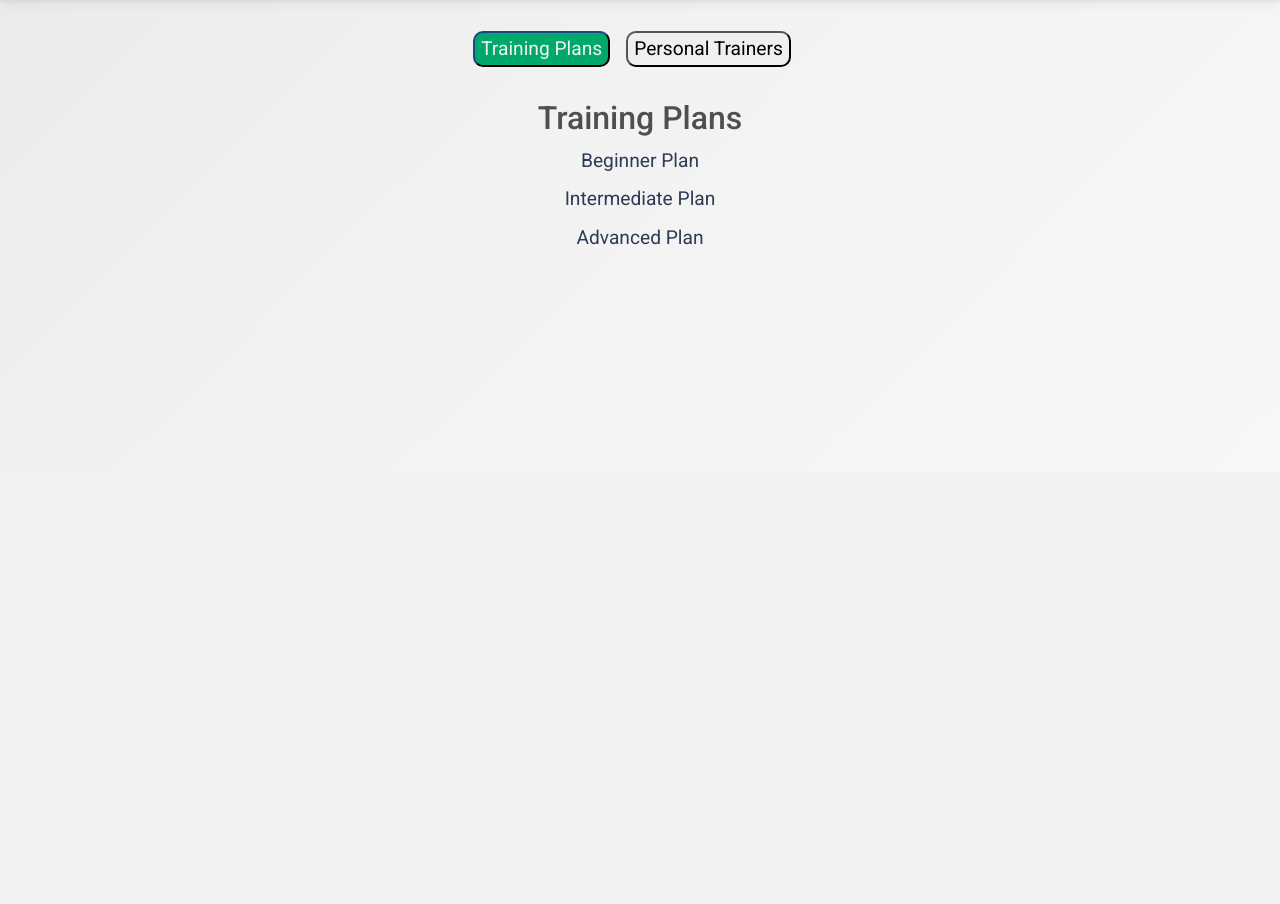
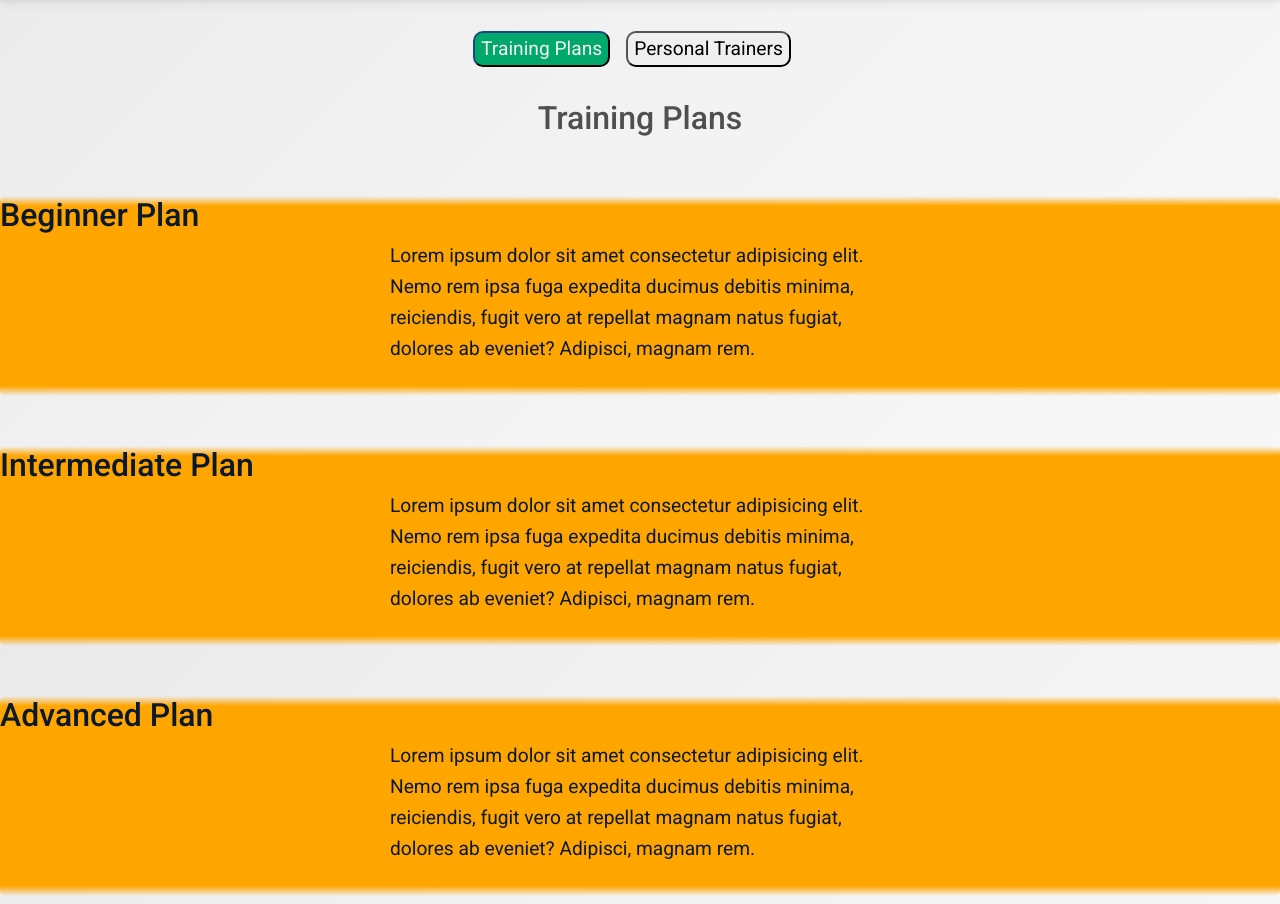
Before and after one commit to AfonsoLob/Built-Different, a Flask app: page / in a window 1280 px wide. Shown: the part 328-1232 px from the top of the page. Before the commit the page ends 573 px from the top, so only its background shows below. Run offline with Flask 3, Linux system fonts and the light colour scheme; a user stored in the database is signed in; some libraries are stand-ins or nearby versions; grey boxes are pictures that could not be loaded.

Commit message:
display of containers

```diff
--- a/app.py
+++ b/app.py
@@ -7,7 +7,7 @@ app = create_app() # create_app() in __init__.py
 app.config['SQLALCHEMY_DATABASE_URI'] = 'sqlite:///database.db'
 db = SQLAlchemy(app)
 app.config['SECRET_KEY'] = b'*51_.2S7H2F\n\xec]/'
-app.config['PERMANENT_SESSION_LIFETIME'] =  timedelta(minutes=1)
+app.config['PERMANENT_SESSION_LIFETIME'] =  timedelta(minutes=30)
 
 
 
--- a/website/static/css/styles.css
+++ b/website/static/css/styles.css
@@ -126,14 +126,88 @@ body{
   }
 }
 
-/* main container */
+/*
+Main and Containers
+*/
 
 .body-container {
-  max-width: 960px;
-  margin: 0 auto;
-  padding: 2rem;
+  padding-top: 2rem;
+  display: flex;
+  flex-direction: column;
+  justify-content: center;
 }
 
+.content-container {
+  display: flex;
+  flex-direction: column;
+  align-items: center;
+  justify-content: center;
+  width: 100%;
+}
+
+.content {
+  display: none;
+  text-align: center;
+}
+
+.content.is-selected {
+  display: block;
+}
+.content.is-selected ul{
+  animation: selected-pop 1s forwards;
+}
+
+ul {
+  display: block;
+  list-style: none;
+  padding: 0;
+  margin: 0;
+}
+
+ul li {
+  margin-bottom: 0.5rem;
+  font-size: 1.2rem;
+  color: #2D3B55;
+  text-align: center;
+}
+
+/*
+Training Plan
+*/
+
+.is-selected#training-plans, .is-selected#personal-trainers{
+  display: flex;
+  flex-direction: column;
+  align-items: center;
+  width: 100%;
+  height: 100%;
+}
+.plan-container, .personalTrainer-container{
+  display: grid;
+  padding: 0;
+  margin-top: 50px;
+  background-image: linear-gradient(transparent,#FFA500 5%, #FFA500 95%, transparent);
+  text-align: left;
+  color: #0A192F;
+  border-radius: 5px;
+
+
+  width: 100%;
+  height: 200px;
+}
+.plan-container h2{
+  width: fit-content;
+}
+.plan-container p{
+  justify-self: center;
+  align-self: center;
+  width: 500px;
+  height: 100%;
+}
+
+/*
+Buttons
+*/
 .button-group {
   display: flex;
   justify-content: center;
@@ -151,40 +225,6 @@ body{
   background-color: #00A86B;
   border-color: #0A192F;
 }
-
-.content-container {
-  display: flex;
-  flex-direction: column;
-  align-items: center;
-}
-
-.content {
-  display: none;
-  text-align: center;
-}
-
-.content.is-selected {
-  display: block;
-}
-
-ul {
-  list-style: none;
-  padding: 0;
-  margin: 0;
-}
-
-ul li {
-  margin-bottom: 0.5rem;
-  font-size: 1.2rem;
-  color: #2D3B55;
-}
-
-
-/* Buttons */
-
-
-/*  */
-
 .go-back, .go-back:hover {
     font-size: 2rem;
     width: min-content;
@@ -202,15 +242,20 @@ ul li {
     color: black;
 }
 
-/* Error Spans */
-/* #email{
+/*
+Error Spans
+*/
 
-} */
 #email-error, #password1-error, #password2-error{
     display: block;
     text-align: left;
     color: hsl(12, 75%, 65%);
 }
+
+/*
+Login and Register
+*/
+
 .login-main-container {
   padding-top: 3rem;
   padding-bottom: 3rem;
@@ -258,17 +303,19 @@ ul li {
   border: 3px solid transparent;
 }
 
+/*
+@media -> Adjust Sizes to fit screen
+*/
+
 @media screen and (min-height: 700px) {
   section div.login-main-container {
     height: 100vh !important;
   }
 }
-
 @media (min-width: 576px) {
   .login-main-container {
     max-width: 540px;
   }
-
 }
 @media (min-width: 768px) {
   .login-main-container {
@@ -290,3 +337,23 @@ ul li {
     max-width: 1320px;
   }
 }
+@media (max-width: 700px){
+  .body-container p{
+    max-width: 400px;
+  }
+}
+
+/*
+@keyframes animations
+*/
+
+@keyframes selected-pop {
+  0%{
+    height: 0%;
+    width: 0%;
+  }
+  100%{
+    height: 100%;
+    width: 100%;
+  }
+}
--- a/website/templates/index.html
+++ b/website/templates/index.html
@@ -56,20 +56,32 @@
           <div id="training-plans" class="content is-selected">
             <h2>Training Plans</h2>
             <ul>
-              <li>Beginner Plan</li>
-              <li>Intermediate Plan</li>
-              <li>Advanced Plan</li>
+              <li><div class="plan-container">
+                    <h2>Beginner Plan</h2>
+                    <p>Lorem ipsum dolor sit amet consectetur adipisicing elit. Nemo rem ipsa fuga expedita ducimus debitis minima, reiciendis, fugit vero at repellat magnam natus fugiat, dolores ab eveniet? Adipisci, magnam rem.</p>
+                  </div>
+              </li>
+              <li><div class="plan-container">
+                    <h2>Intermediate Plan</h2>
+                    <p>Lorem ipsum dolor sit amet consectetur adipisicing elit. Nemo rem ipsa fuga expedita ducimus debitis minima, reiciendis, fugit vero at repellat magnam natus fugiat, dolores ab eveniet? Adipisci, magnam rem.</p>
+                  </div>
+              </li>
+              <li><div class="plan-container">
+                    <h2>Advanced Plan</h2>
+                    <p>Lorem ipsum dolor sit amet consectetur adipisicing elit. Nemo rem ipsa fuga expedita ducimus debitis minima, reiciendis, fugit vero at repellat magnam natus fugiat, dolores ab eveniet? Adipisci, magnam rem.</p>
+                  </div>
+              </li>
             </ul>
           </div>
 
           <div id="personal-trainers" class="content">
             <h2>Personal Trainers</h2>
             <ul>
-              <li>Quim Barreiros</li>
-              <li>Nuno Comilão</li>
-              <li>Vasco Nadador</li>
-              <li>Laura Pilates</li>
-              <li>Helena Nugetos</li>
+              <li><div class="personalTrainer-container">Quim Barreiros</div></li>
+              <li><div class="personalTrainer-container">Nuno Comilão</div></li>
+              <li><div class="personalTrainer-container">Vasco Nadador</div></li>
+              <li><div class="personalTrainer-container">Laura Pilates</div></li>
+              <li><div class="personalTrainer-container">Helena Nuggetos</div></li>
             </ul>
           </div>
         </div>
```
